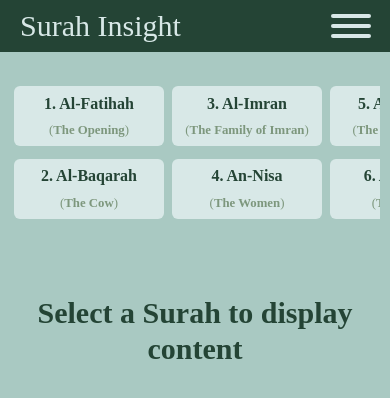
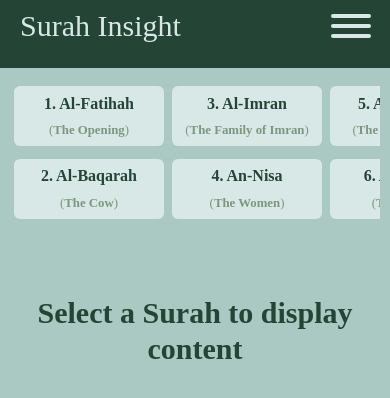
Before and after one commit to Arshad03m/surah-insight, a React (Create React App) app: page / in a window 390 px wide. Shown: the top 398 px of the page. Built offline with nearby package versions, Linux system fonts and the light colour scheme.

Commit message:
title alignment

```diff
--- a/src/index.css
+++ b/src/index.css
@@ -151,7 +151,7 @@ a {
 @media (max-width:600px) {
   .navbar {
       background-color: #244435;
-      height: auto;
+      height: 8vh;
       display: flex;
       flex-direction: column;
       align-items: flex-start;
@@ -159,6 +159,9 @@ a {
       z-index: 2;
       top: 0;
       position: fixed;
+  }
+  .navbar.open{
+    height: auto;
   }
 
   .main-title {
@@ -180,6 +183,7 @@ a {
       flex-direction: column;
       align-items: flex-start;
       justify-content: flex-start;
+
   }
 
 
```
